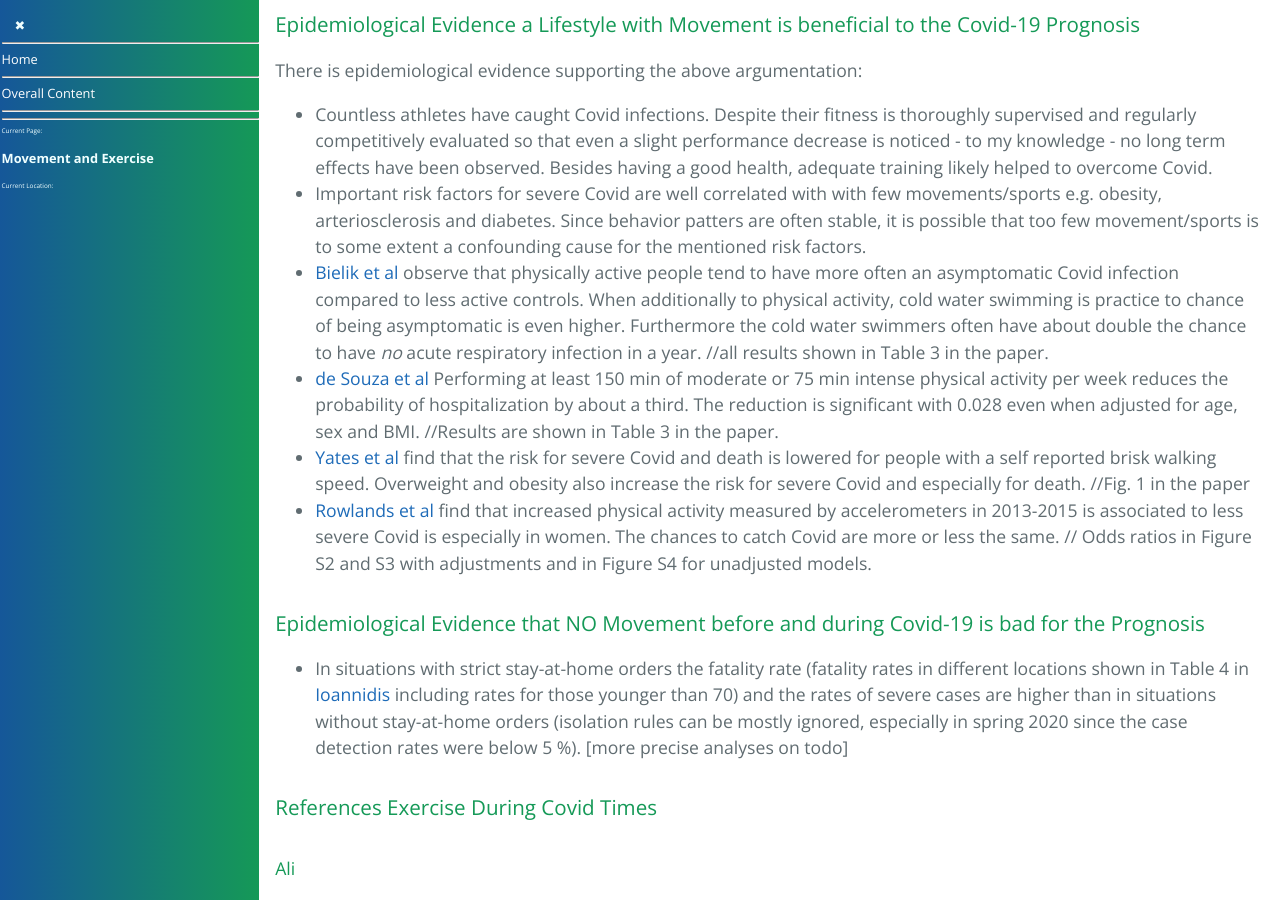
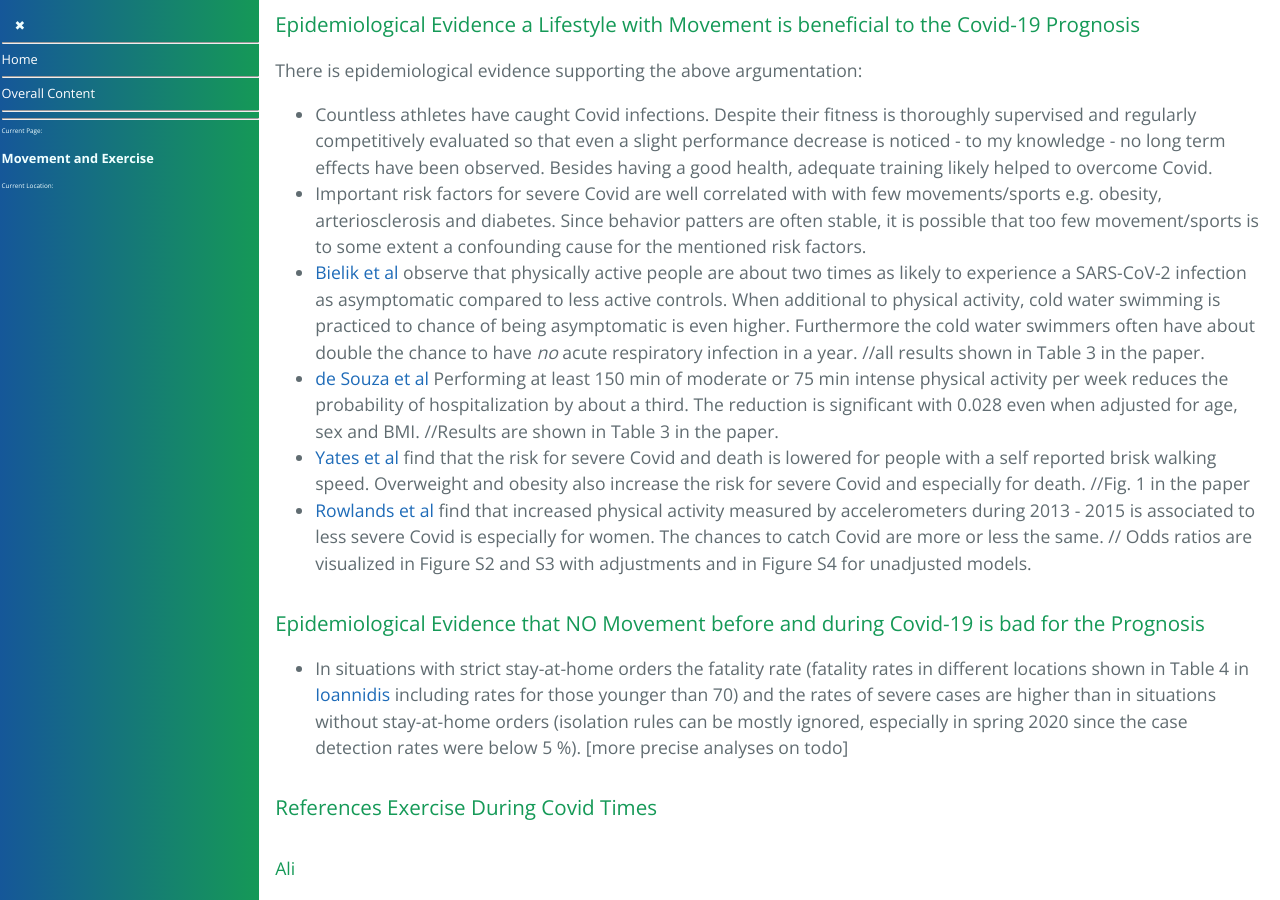
Before and after one commit to forestgrape/coronavirus, a Jekyll site: the page built from 6_prevention_and_treatment/movement.md, in a window 1280 px wide and 900 px high, scrolled down 1723 px. Built offline with Jekyll 4.4.1, drawn with Linux system fonts in a browser that asks for light colours; our own code applies the rules of GitHub Pages for plain Markdown files.

Commit message:
formulations

```diff
--- a/6_prevention_and_treatment/movement.md
+++ b/6_prevention_and_treatment/movement.md
@@ -43,10 +43,10 @@ In the convalescent phase movement is important since
 There is epidemiological evidence supporting the above argumentation:
 * Countless athletes have caught Covid infections. Despite their fitness is thoroughly supervised and regularly competitively evaluated so that even a slight performance decrease is noticed - to my knowledge - no long term effects have been observed. Besides having a good health, adequate training likely helped to overcome Covid.
 * Important risk factors for severe Covid are well correlated with with few movements/sports e.g. obesity, arteriosclerosis and diabetes. Since behavior patters are often stable, it is possible that too few movement/sports is to some extent a confounding cause for the mentioned risk factors.
-* [Bielik et al](#bielik) observe that physically active people tend to have more often an asymptomatic Covid infection compared to less active controls. When additionally to physical activity, cold water swimming is practice to chance of being asymptomatic is even higher. Furthermore the cold water swimmers often have about double the chance to have *no* acute respiratory infection in a year. //all results shown in Table 3 in the paper.
+* [Bielik et al](#bielik) observe that physically active people are about two times as likely to experience a SARS-CoV-2 infection as asymptomatic compared to less active controls. When additional to physical activity, cold water swimming is practiced to chance of being asymptomatic is even higher. Furthermore the cold water swimmers often have about double the chance to have *no* acute respiratory infection in a year. //all results shown in Table 3 in the paper.
 * [de Souza et al](#de-souza) Performing at least 150 min of moderate or 75 min intense  physical activity per week reduces the probability of hospitalization by about a third. The reduction is significant with 0.028 even when adjusted for age, sex and BMI. //Results are shown in Table 3 in the paper.
 * [Yates et al](#yates) find that the risk for severe Covid and death is lowered for people with a self reported brisk walking speed. Overweight and obesity also increase the risk for severe Covid and especially for death. //Fig. 1 in the paper
-* [Rowlands et al](#rowlands) find that increased physical activity measured by accelerometers in 2013-2015 is associated to less severe Covid is especially in women. The chances to catch Covid are more or less the same. // Odds ratios in Figure S2 and S3 with adjustments and in Figure S4 for unadjusted models.
+* [Rowlands et al](#rowlands) find that increased physical activity measured by accelerometers during 2013 - 2015 is associated to less severe Covid is especially for women. The chances to catch Covid are more or less the same. // Odds ratios are visualized in Figure S2 and S3 with adjustments and in Figure S4 for unadjusted models.
 
 
 ### Epidemiological Evidence that NO Movement before and during Covid-19 is bad for the Prognosis
```
